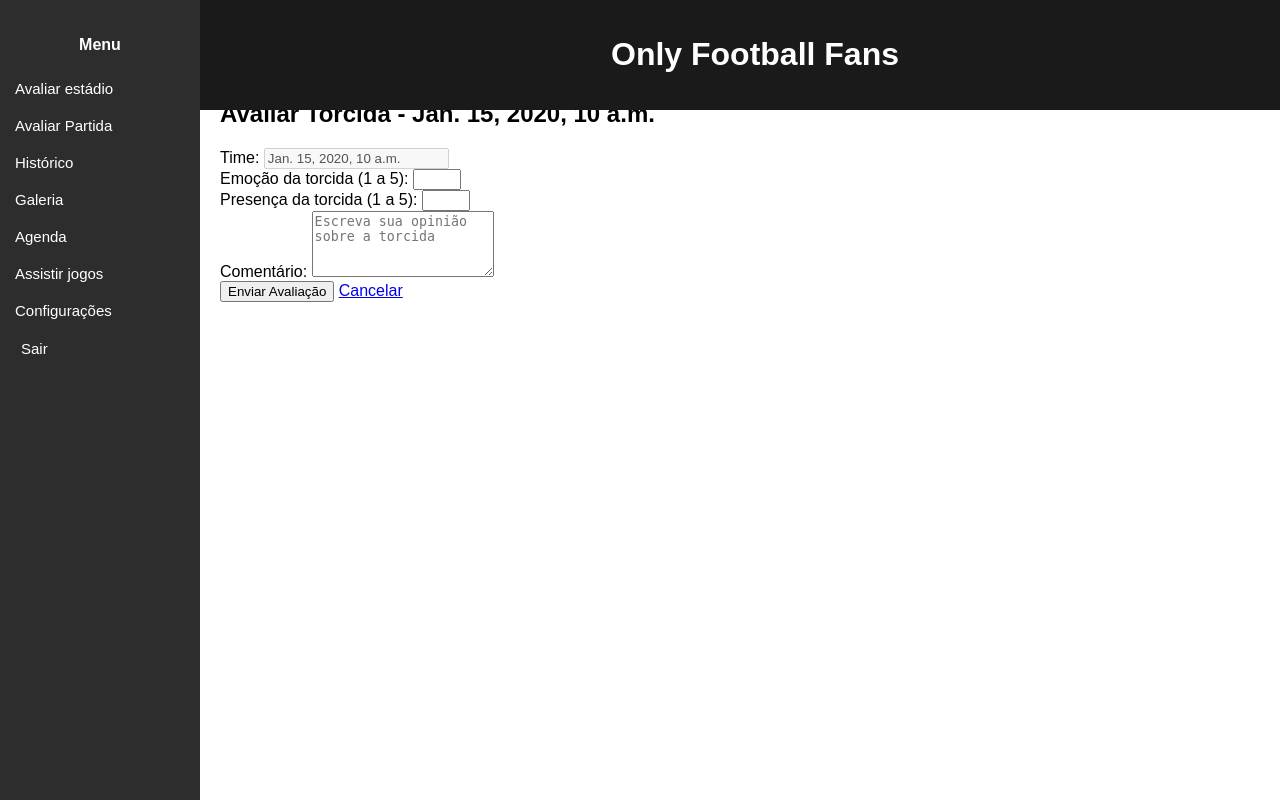
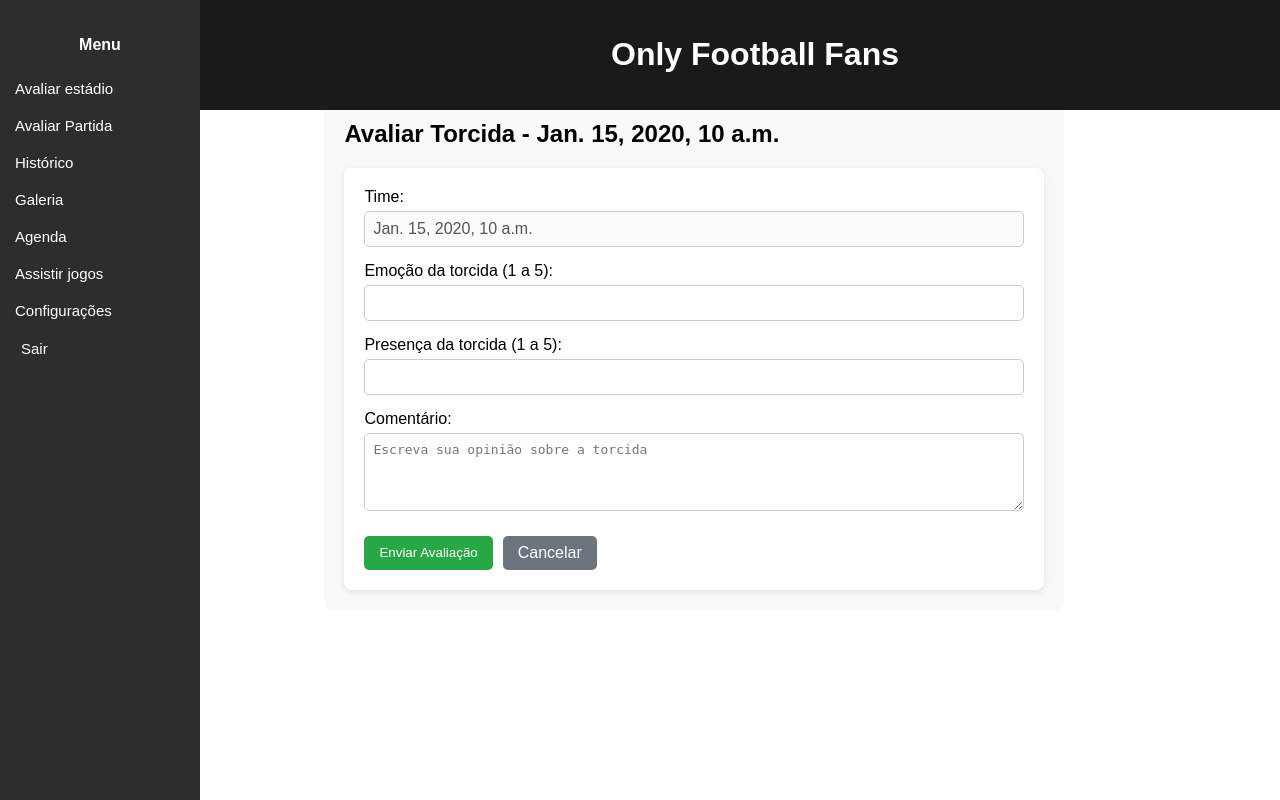
Before and after one commit to Amfgs/projeto-Only-Football-Fans, a Django app: template templates/emocao/avaliar_torcida.html in a window 1280 px wide. Run offline with Django 5.2, Linux system fonts and the light colour scheme; the template is opened without the code that fills it: most values are stand-ins (such as "Sample title", 1, 10 or a date in 2020).

Commit message:
Colocando CSS em avaliar_torcida.html

```diff
--- a/templates/emocao/avaliar_torcida.html
+++ b/templates/emocao/avaliar_torcida.html
@@ -40,6 +40,72 @@
 </div>
 
 <style>
-/* mesmo CSS do outro, ou puxado no base */
+/* Container principal */
+.content-container {
+    background-color: #f9f9f9;
+    padding: 20px;
+    border-radius: 8px;
+    max-width: 700px;
+    margin: 0 auto;
+}
+
+/* Formulário */
+.form-avaliacao {
+    background-color: #fff;
+    padding: 20px;
+    border-radius: 8px;
+    box-shadow: 0 2px 6px rgba(0,0,0,0.1);
+    display: flex;
+    flex-direction: column;
+    gap: 15px;
+}
+
+/* Grupos de campos */
+.form-group {
+    display: flex;
+    flex-direction: column;
+    gap: 5px;
+}
+
+/* Inputs e textarea */
+.form-group input,
+.form-group textarea {
+    padding: 8px;
+    border-radius: 5px;
+    border: 1px solid #ccc;
+    font-size: 1em;
+}
+
+/* Botões */
+.form-buttons {
+    display: flex;
+    gap: 10px;
+    margin-top: 10px;
+}
+
+.btn-submit {
+    background-color: #28a745;
+    color: white;
+    border: none;
+    padding: 8px 15px;
+    border-radius: 5px;
+    cursor: pointer;
+}
+
+.btn-submit:hover {
+    background-color: #218838;
+}
+
+.btn-cancel {
+    background-color: #6c757d;
+    color: white;
+    padding: 8px 15px;
+    border-radius: 5px;
+    text-decoration: none;
+}
+
+.btn-cancel:hover {
+    background-color: #5a6268;
+}
 </style>
 {% endblock %}
```
